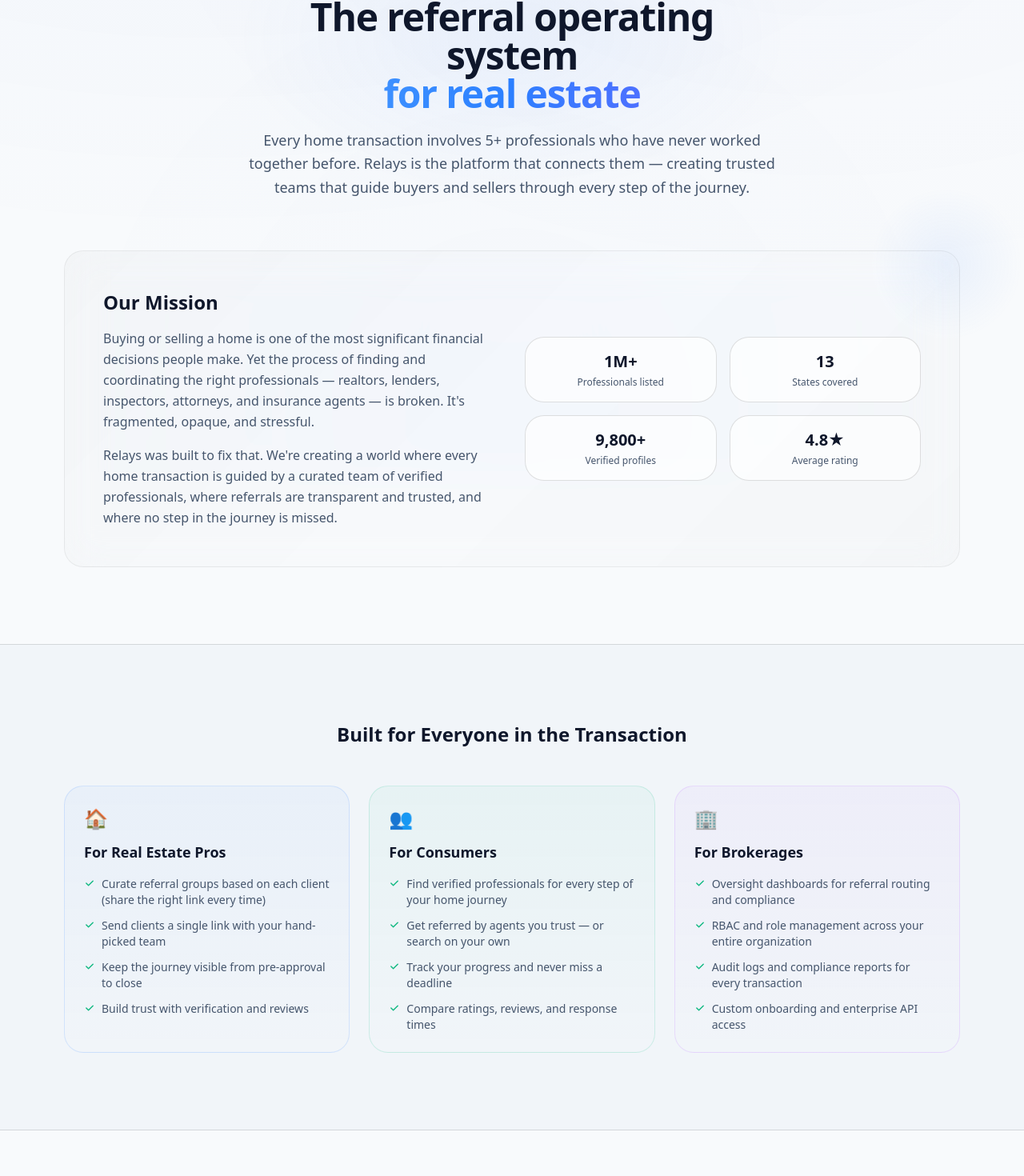
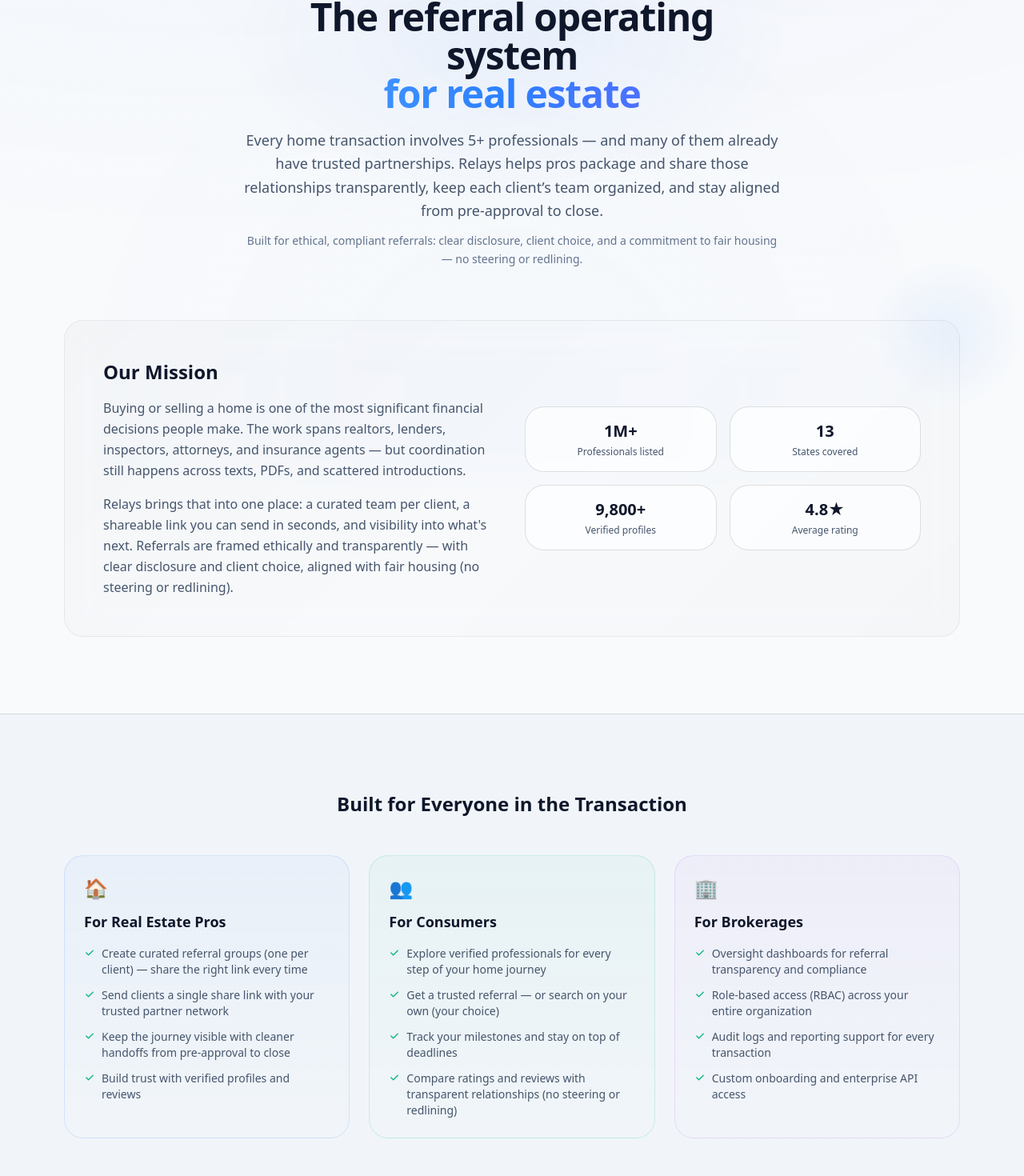
Before and after one commit to Nandified/Relays, a Next.js app: page /about in a window 1280 px wide. Shown: the part 210-1680 px from the top of the page at 80% size. Built offline with nearby package versions, Linux system fonts and the light colour scheme; no server answers.

Commit message:
Improve About page messaging around ethical referrals

```diff
--- a/src/app/about/page.tsx
+++ b/src/app/about/page.tsx
@@ -19,10 +19,10 @@
     icon: "🏠",
     accent: "border-blue-500/15 from-blue-500/[0.04] to-transparent",
     items: [
-      "Curate referral groups based on each client (share the right link every time)",
-      "Send clients a single link with your hand-picked team",
-      "Keep the journey visible from pre-approval to close",
-      "Build trust with verification and reviews",
+      "Create curated referral groups (one per client) — share the right link every time",
+      "Send clients a single share link with your trusted partner network",
+      "Keep the journey visible with cleaner handoffs from pre-approval to close",
+      "Build trust with verified profiles and reviews",
     ],
   },
   {
@@ -30,10 +30,10 @@
     icon: "👥",
     accent: "border-emerald-500/15 from-emerald-500/[0.04] to-transparent",
     items: [
-      "Find verified professionals for every step of your home journey",
-      "Get referred by agents you trust — or search on your own",
-      "Track your progress and never miss a deadline",
-      "Compare ratings, reviews, and response times",
+      "Explore verified professionals for every step of your home journey",
+      "Get a trusted referral — or search on your own (your choice)",
+      "Track your milestones and stay on top of deadlines",
+      "Compare ratings and reviews with transparent relationships (no steering or redlining)",
     ],
   },
   {
@@ -41,9 +41,9 @@
     icon: "🏢",
     accent: "border-purple-500/15 from-purple-500/[0.04] to-transparent",
     items: [
-      "Oversight dashboards for referral routing and compliance",
-      "RBAC and role management across your entire organization",
-      "Audit logs and compliance reports for every transaction",
+      "Oversight dashboards for referral transparency and compliance",
+      "Role-based access (RBAC) across your entire organization",
+      "Audit logs and reporting support for every transaction",
       "Custom onboarding and enterprise API access",
     ],
   },
@@ -73,9 +73,12 @@
             </AnimatedSection>
             <AnimatedSection delay={160}>
               <p className="mt-5 text-lg text-slate-600 dark:text-slate-400 leading-relaxed">
-                Every home transaction involves 5+ professionals who have never worked together before.
-                Relays is the platform that connects them — creating trusted teams that guide buyers
-                and sellers through every step of the journey.
+                Every home transaction involves 5+ professionals — and many of them already have trusted partnerships.
+                Relays helps pros package and share those relationships transparently, keep each client’s team organized,
+                and stay aligned from pre-approval to close.
+              </p>
+              <p className="mt-3 text-sm text-slate-500 dark:text-slate-400 leading-relaxed">
+                Built for ethical, compliant referrals: clear disclosure, client choice, and a commitment to fair housing — no steering or redlining.
               </p>
             </AnimatedSection>
           </div>
@@ -90,14 +93,14 @@
                 <div>
                   <h2 className="text-2xl font-bold text-slate-900 dark:text-slate-100 mb-4">Our Mission</h2>
                   <p className="text-slate-600 dark:text-slate-400 leading-relaxed mb-4">
-                    Buying or selling a home is one of the most significant financial decisions people make. Yet the process
-                    of finding and coordinating the right professionals — realtors, lenders, inspectors, attorneys, and insurance
-                    agents — is broken. It&apos;s fragmented, opaque, and stressful.
+                    Buying or selling a home is one of the most significant financial decisions people make. The work spans
+                    realtors, lenders, inspectors, attorneys, and insurance agents — but coordination still happens across texts,
+                    PDFs, and scattered introductions.
                   </p>
                   <p className="text-slate-600 dark:text-slate-400 leading-relaxed">
-                    Relays was built to fix that. We&apos;re creating a world where every home transaction is guided by a
-                    curated team of verified professionals, where referrals are transparent and trusted, and where no step
-                    in the journey is missed.
+                    Relays brings that into one place: a curated team per client, a shareable link you can send in seconds, and
+                    visibility into what&apos;s next. Referrals are framed ethically and transparently — with clear disclosure and client
+                    choice, aligned with fair housing (no steering or redlining).
                   </p>
                 </div>
                 <div className="grid grid-cols-2 gap-4">
```
